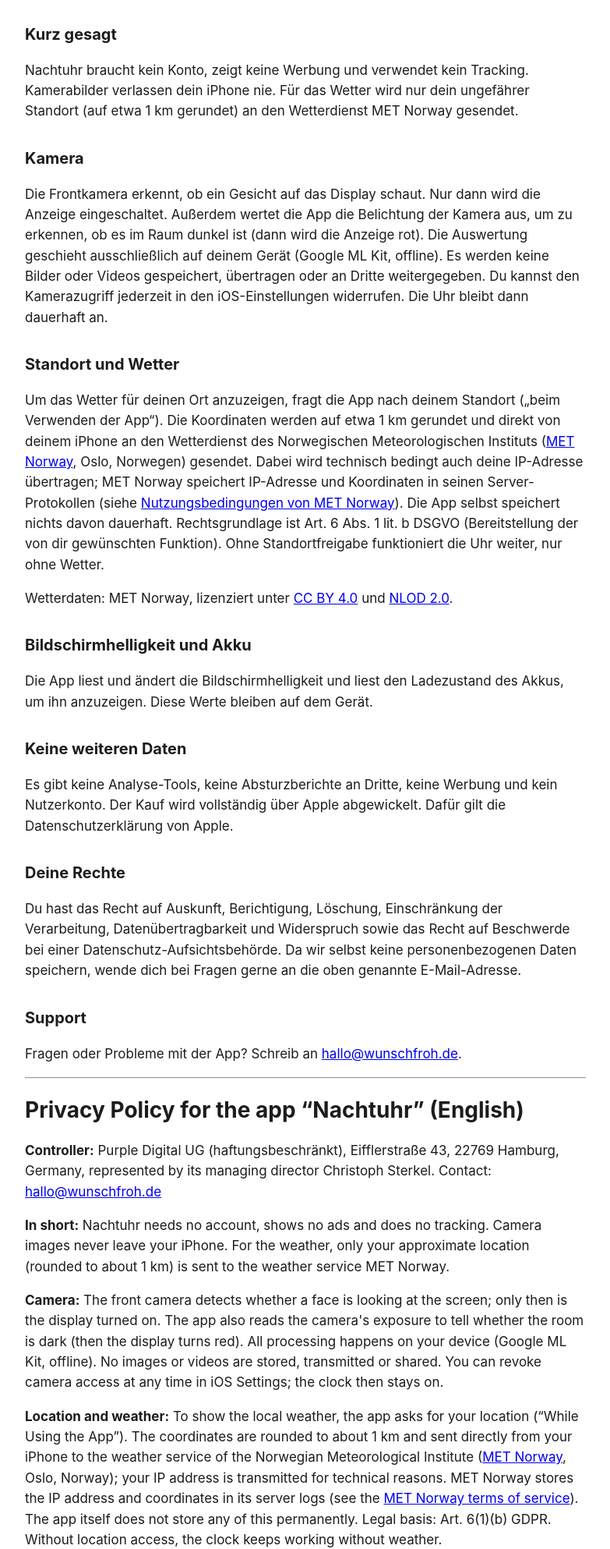
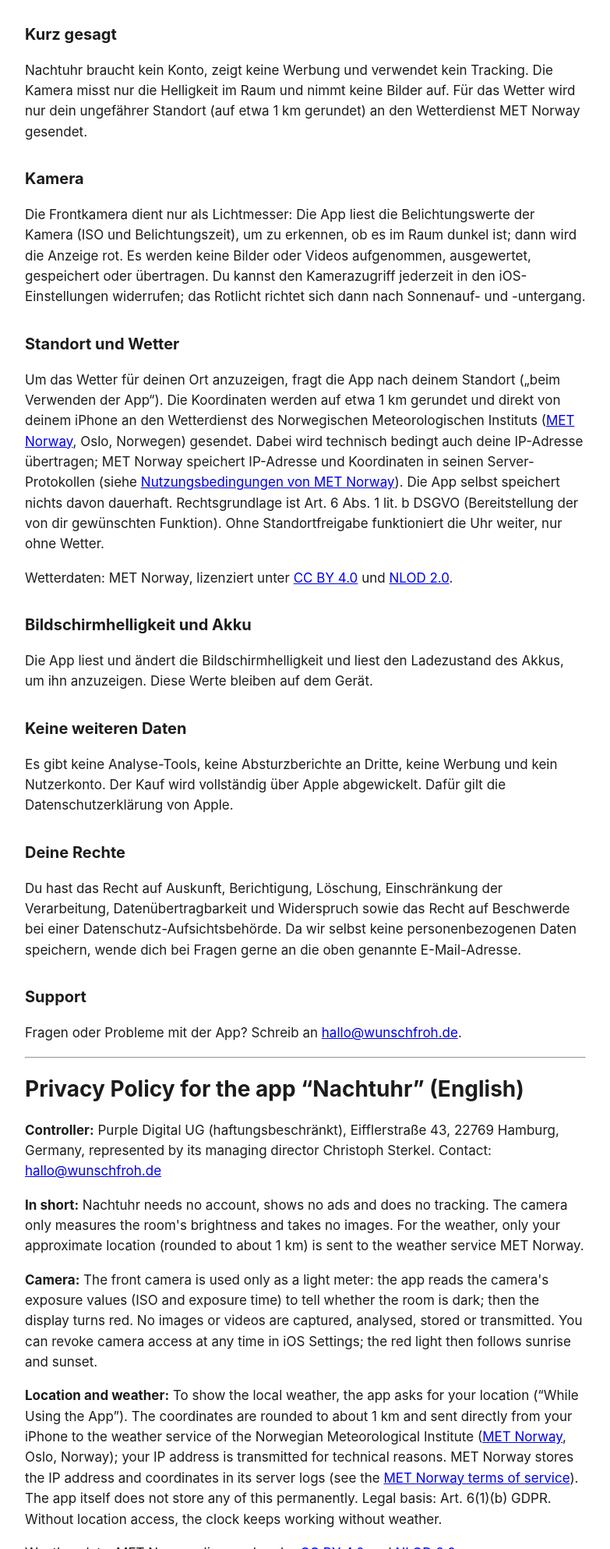
Before and after one commit to Walbourg1/nachtuhr, a plain HTML site: page datenschutz.html in a window 1280 px wide. Shown: the part 366-2352 px from the top of the page at 78% size, without its empty margins (248-1031 px from the left). Drawn offline with Linux system fonts and the light colour scheme.

Commit message:
Kamera nur noch als Lichtmesser, Uhr bleibt nachts an
Co-Authored-By: Claude Opus 5.5 <noreply@anthropic.com>

```diff
--- a/datenschutz.html
+++ b/datenschutz.html
@@ -21,10 +21,10 @@
 <p>Purple Digital UG (haftungsbeschränkt)<br>Eifflerstraße 43<br>22769 Hamburg<br>Deutschland<br>vertreten durch den Geschäftsführer Christoph Sterkel<br>E-Mail: <a href="mailto:hallo@wunschfroh.de">hallo@wunschfroh.de</a></p>
 
 <h2>Kurz gesagt</h2>
-<p>Nachtuhr braucht kein Konto, zeigt keine Werbung und verwendet kein Tracking. Kamerabilder verlassen dein iPhone nie. Für das Wetter wird nur dein ungefährer Standort (auf etwa 1 km gerundet) an den Wetterdienst MET Norway gesendet.</p>
+<p>Nachtuhr braucht kein Konto, zeigt keine Werbung und verwendet kein Tracking. Die Kamera misst nur die Helligkeit im Raum und nimmt keine Bilder auf. Für das Wetter wird nur dein ungefährer Standort (auf etwa 1 km gerundet) an den Wetterdienst MET Norway gesendet.</p>
 
 <h2>Kamera</h2>
-<p>Die Frontkamera erkennt, ob ein Gesicht auf das Display schaut. Nur dann wird die Anzeige eingeschaltet. Außerdem wertet die App die Belichtung der Kamera aus, um zu erkennen, ob es im Raum dunkel ist (dann wird die Anzeige rot). Die Auswertung geschieht ausschließlich auf deinem Gerät (Google ML Kit, offline). Es werden keine Bilder oder Videos gespeichert, übertragen oder an Dritte weitergegeben. Du kannst den Kamerazugriff jederzeit in den iOS-Einstellungen widerrufen. Die Uhr bleibt dann dauerhaft an.</p>
+<p>Die Frontkamera dient nur als Lichtmesser: Die App liest die Belichtungswerte der Kamera (ISO und Belichtungszeit), um zu erkennen, ob es im Raum dunkel ist; dann wird die Anzeige rot. Es werden keine Bilder oder Videos aufgenommen, ausgewertet, gespeichert oder übertragen. Du kannst den Kamerazugriff jederzeit in den iOS-Einstellungen widerrufen; das Rotlicht richtet sich dann nach Sonnenauf- und -untergang.</p>
 
 <h2>Standort und Wetter</h2>
 <p>Um das Wetter für deinen Ort anzuzeigen, fragt die App nach deinem Standort („beim Verwenden der App“). Die Koordinaten werden auf etwa 1 km gerundet und direkt von deinem iPhone an den Wetterdienst des Norwegischen Meteorologischen Instituts (<a href="https://api.met.no/">MET Norway</a>, Oslo, Norwegen) gesendet. Dabei wird technisch bedingt auch deine IP-Adresse übertragen; MET Norway speichert IP-Adresse und Koordinaten in seinen Server-Protokollen (siehe <a href="https://api.met.no/doc/TermsOfService">Nutzungsbedingungen von MET Norway</a>). Die App selbst speichert nichts davon dauerhaft. Rechtsgrundlage ist Art. 6 Abs. 1 lit. b DSGVO (Bereitstellung der von dir gewünschten Funktion). Ohne Standortfreigabe funktioniert die Uhr weiter, nur ohne Wetter.</p>
@@ -45,8 +45,8 @@
 <hr>
 <h1 id="en">Privacy Policy for the app “Nachtuhr” (English)</h1>
 <p><strong>Controller:</strong> Purple Digital UG (haftungsbeschränkt), Eifflerstraße 43, 22769 Hamburg, Germany, represented by its managing director Christoph Sterkel. Contact: <a href="mailto:hallo@wunschfroh.de">hallo@wunschfroh.de</a></p>
-<p><strong>In short:</strong> Nachtuhr needs no account, shows no ads and does no tracking. Camera images never leave your iPhone. For the weather, only your approximate location (rounded to about 1 km) is sent to the weather service MET Norway.</p>
-<p><strong>Camera:</strong> The front camera detects whether a face is looking at the screen; only then is the display turned on. The app also reads the camera's exposure to tell whether the room is dark (then the display turns red). All processing happens on your device (Google ML Kit, offline). No images or videos are stored, transmitted or shared. You can revoke camera access at any time in iOS Settings; the clock then stays on.</p>
+<p><strong>In short:</strong> Nachtuhr needs no account, shows no ads and does no tracking. The camera only measures the room's brightness and takes no images. For the weather, only your approximate location (rounded to about 1 km) is sent to the weather service MET Norway.</p>
+<p><strong>Camera:</strong> The front camera is used only as a light meter: the app reads the camera's exposure values (ISO and exposure time) to tell whether the room is dark; then the display turns red. No images or videos are captured, analysed, stored or transmitted. You can revoke camera access at any time in iOS Settings; the red light then follows sunrise and sunset.</p>
 <p><strong>Location and weather:</strong> To show the local weather, the app asks for your location (“While Using the App”). The coordinates are rounded to about 1 km and sent directly from your iPhone to the weather service of the Norwegian Meteorological Institute (<a href="https://api.met.no/">MET Norway</a>, Oslo, Norway); your IP address is transmitted for technical reasons. MET Norway stores the IP address and coordinates in its server logs (see the <a href="https://api.met.no/doc/TermsOfService">MET Norway terms of service</a>). The app itself does not store any of this permanently. Legal basis: Art. 6(1)(b) GDPR. Without location access, the clock keeps working without weather.</p>
 <p>Weather data: MET Norway, licensed under <a href="https://creativecommons.org/licenses/by/4.0/">CC BY 4.0</a> and <a href="https://data.norge.no/nlod/en/2.0">NLOD 2.0</a>.</p>
 <p><strong>Brightness and battery:</strong> The app reads and changes the screen brightness and reads the battery state to display it. These values stay on the device.</p>
```
Also changed, not shown: index.html (+4 -5 lines).
